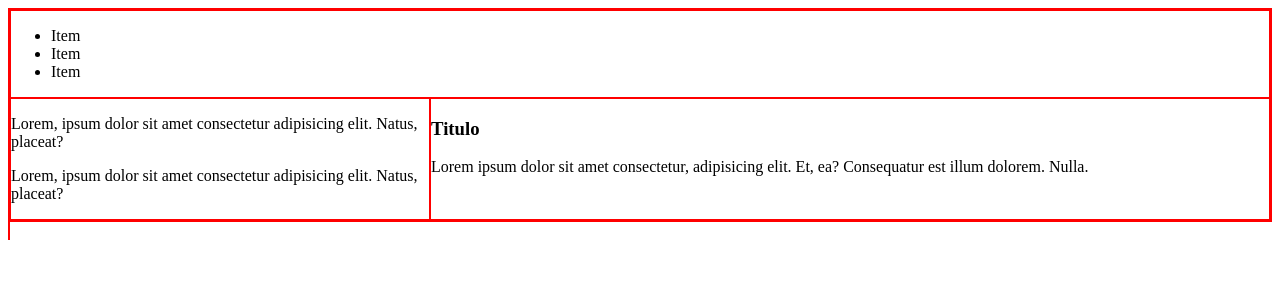
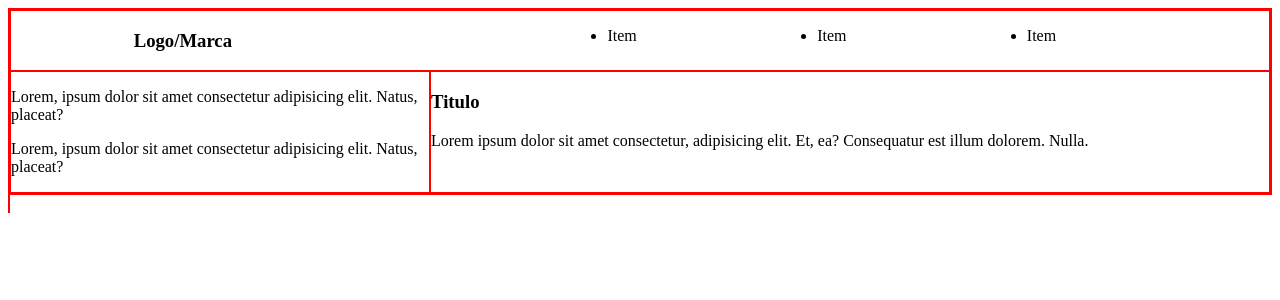
Before and after one commit to VictoriaIleanaRodriguezMora/angular_proyecto, an Angular app: page / in a window 1280 px wide. Shown: the top 300 px of the page. Built offline with nearby package versions, Linux system fonts and the light colour scheme.

Commit message:
Componentes Acomodados con grid

```diff
--- a/src/app/app.component.scss
+++ b/src/app/app.component.scss
@@ -1,25 +1,31 @@
-*{
+* {
   border: 1px solid red;
+  margin: 0px;
+  padding: 0px;
 }
-
-main div{
+body {
+  margin: 0px;
+  padding: 0px;
+}
+main div {
   display: grid;
   grid-template-columns: repeat(3, 1fr);
 
-
-    app-toolbar{
-
+  app-toolbar {
     grid-column-start: span 3;
     grid-row-start: span 1;
-        // width: 100%;
+    flex-direction: row;
+
+
+
   }
 
-    app-sidebar{
+  app-sidebar {
     grid-column-start: span 1;
     grid-row-start: span 1;
   }
 
-    app-content{
+  app-content {
     grid-column-start: span 2;
     grid-row-start: span 1;
   }
--- a/src/app/components/toolbar/toolbar.component.html
+++ b/src/app/components/toolbar/toolbar.component.html
@@ -1,5 +1,6 @@
 <header>
     <nav>
+        <h3>Logo/Marca</h3>
         <ul>
             <li>Item</li>
             <li>Item</li>
--- a/src/app/components/toolbar/toolbar.component.scss
+++ b/src/app/components/toolbar/toolbar.component.scss
@@ -0,0 +1,13 @@
+header nav {
+  display: flex;
+  justify-content: space-around;
+  ul {
+    display: flex;
+    justify-content: space-around;
+    width: 50%;
+    // background-color: yellow;
+  }
+//   li{
+//     padding-left: 8%;
+//   }
+}
```
Lines whose indentation alone changed are shown as unchanged.
